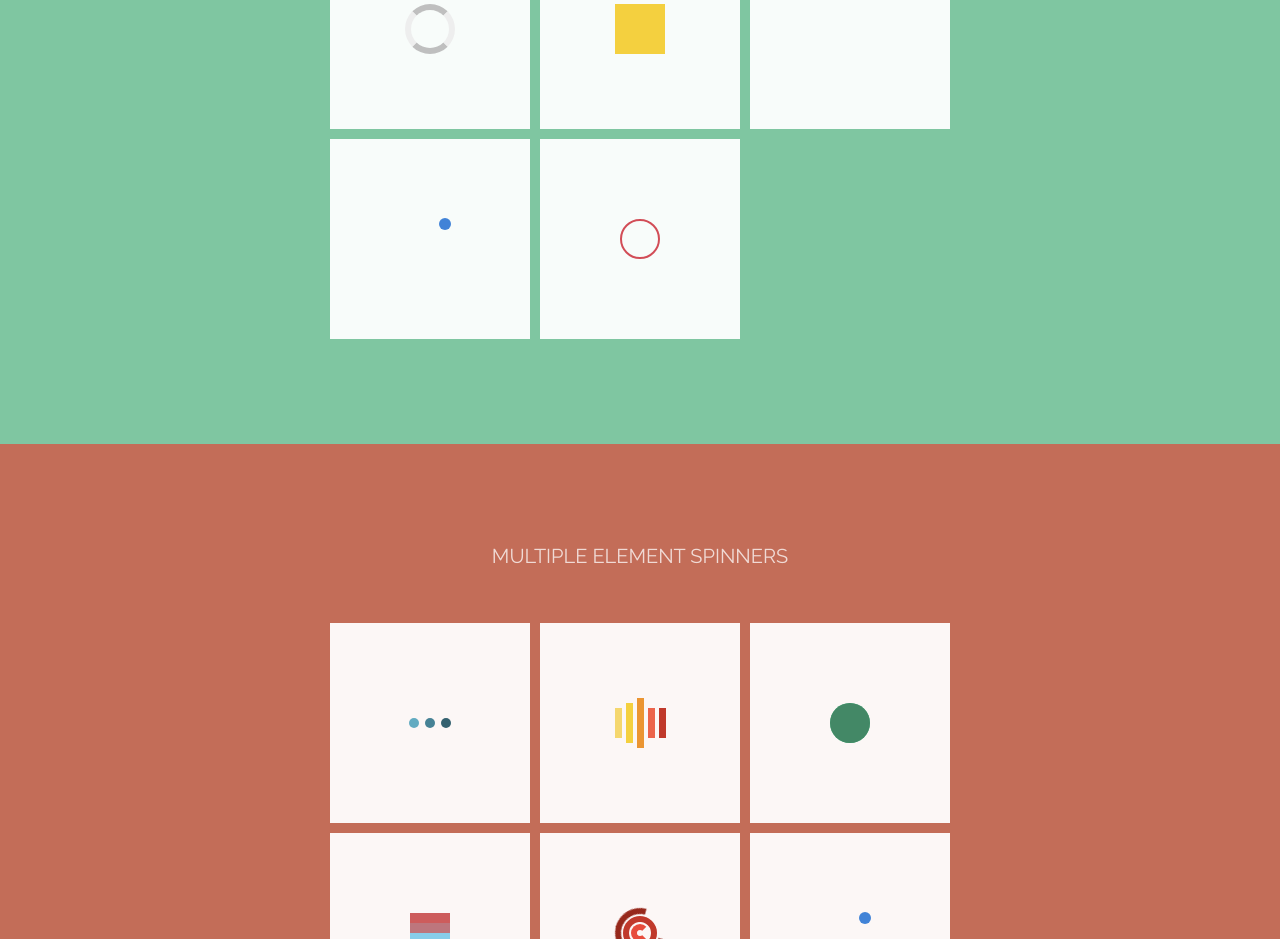
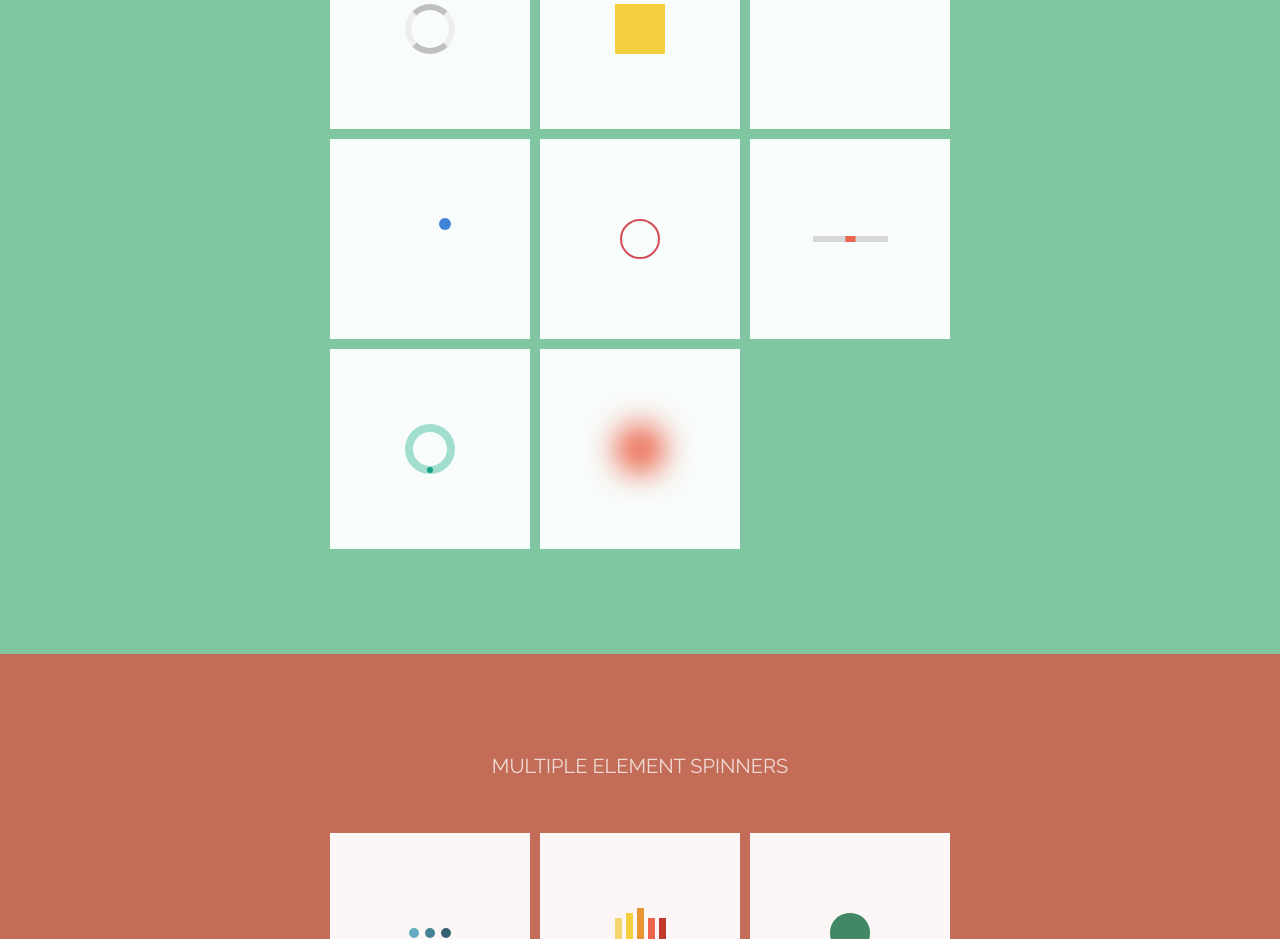
Before and after one commit to boguz/Spinners, a website: page index.html in a window 1280 px wide. Shown: the part 1260-2199 px from the top of the page. Drawn offline with Linux system fonts and the light colour scheme.

Commit message:
added spinner9, 10 and 11

```diff
--- a/index.html
+++ b/index.html
@@ -160,6 +160,30 @@
 
 				<div class="single8"></div>
 				<div class="spinName">Hollow Circle</div>
+
+			</a>
+
+			<!-- single 9 -->
+			<a href="#"  class="spinWindow" data-filename="spinner9">
+
+				<div class="single9"></div>
+				<div class="spinName">Knight Rider</div>
+
+			</a>
+
+			<!-- single 10 -->
+			<a href="#"  class="spinWindow" data-filename="spinner10">
+
+				<div class="single10"></div>
+				<div class="spinName">Circle on Border</div>
+
+			</a>
+
+			<!-- single 11 -->
+			<a href="#"  class="spinWindow" data-filename="spinner11">
+
+				<div class="single11"></div>
+				<div class="spinName">Blur</div>
 
 			</a>
 
--- a/styles/spinnerAnimations.css
+++ b/styles/spinnerAnimations.css
@@ -503,6 +503,121 @@
 		border: solid 20px #68C3A3;
 	}
 }
+
+/******************************************************************************************
+***************                           SINGLE 9                          ***************
+*******************************************************************************************/
+
+.single9 {
+	height: 6px;
+	width: 75px;
+	background-color: #d8d7d7;
+	position: relative;
+}
+
+.single9:before {
+	content: '';
+	height: 6px;
+	width: 10px;
+	position: absolute;
+	left: 0;
+	background-color: #EC644B;
+	-webkit-animation: single9anim 4s infinite ease-in-out;
+	animation: single9anim 4s infinite ease-in-out;
+}
+
+@-webkit-keyframes single9anim {
+	0%, 100% {
+		-webkit-transform: translateX(0);
+		transform: translateX(0);
+	}
+	50% {
+		-webkit-transform: translateX(65px);
+		transform: translateX(65px);
+	}
+}
+
+@keyframes single9anim {
+	0%, 100% {
+		-webkit-transform: translateX(0);
+		transform: translateX(0);
+	}
+	50% {
+		-webkit-transform: translateX(65px);
+		transform: translateX(65px);
+	}
+}
+
+/******************************************************************************************
+***************                           SINGLE 10                         ***************
+*******************************************************************************************/
+
+.single10 {
+	height: 50px;
+	width: 50px;
+	border: 8px solid #A2DED0;
+	border-radius: 50%;
+	position: relative;
+	-webkit-animation: single10anim 2s infinite linear;
+	animation: single10anim 2s infinite linear;
+}
+
+.single10:before {
+	content: '';
+	height: 6px;
+	width: 6px;
+	border-radius: 50%;
+	background-color: #16A085;
+	position: absolute;
+	top: -7px;
+	left: 14px;
+}
+
+@-webkit-keyframes single10anim {
+	100% { -webkit-transform: rotate(360deg); transform: rotate(360deg); }
+}
+
+@keyframes single10anim {
+	100% { -webkit-transform: rotate(360deg); transform: rotate(360deg); }
+}
+
+/******************************************************************************************
+***************                           SINGLE 11                         ***************
+*******************************************************************************************/
+
+.single11 {
+	height: 50px;
+	width: 50px;
+	border-radius: 50%;
+	background-color: #EC644B;
+	position: relative;
+	-webkit-animation: single11anim 2s infinite ease-in-out;
+	animation: single11anim 2s infinite ease-in-out;
+}
+
+@-webkit-keyframes single11anim {
+	0%, 100% {
+		-webkit-filter: blur(0);
+		filter: blur(0);
+	}
+	50% {
+		-webkit-filter: blur(15px);
+		filter: blur(15px);
+	}
+}
+
+@keyframes single11anim {
+	0%, 100% {
+		-webkit-filter: blur(0);
+		filter: blur(0);
+	}
+	50% {
+		-webkit-filter: blur(21px);
+		filter: blur(15px);
+	}
+}
+
+
 
 /******************************************************************************************
 ***************                           MULTIPLE 1                        ***************
```
Also changed, not shown: content/spinner10.html (added, +3 -0 lines), content/spinner10_css.html (added, +29 -0 lines), content/spinner11.html (added, +3 -0 lines), content/spinner11_css.html (added, +33 -0 lines), content/spinner9.html (added, +3 -0 lines), content/spinner9_css.html (added, +41 -0 lines).
